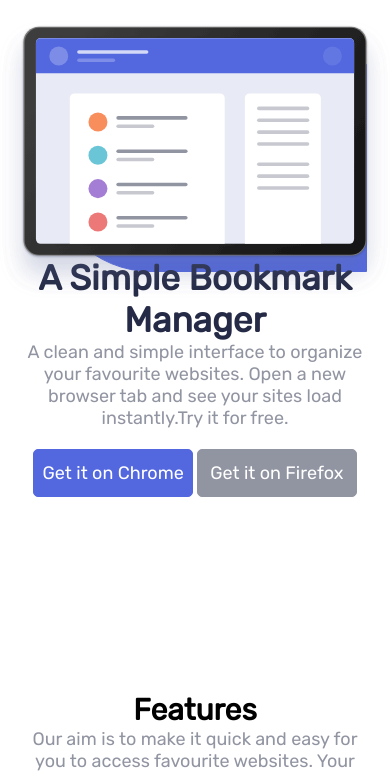
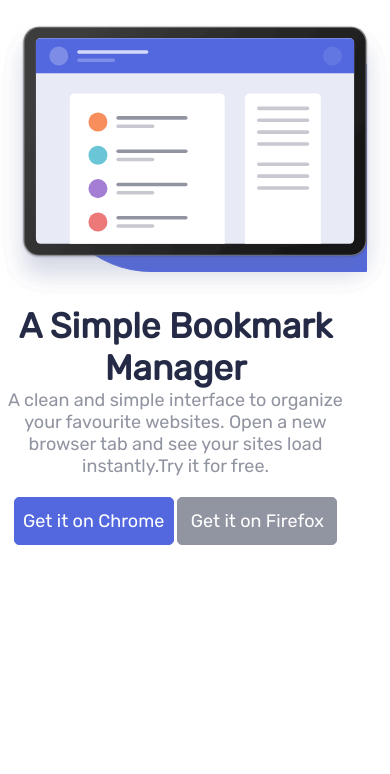
Before and after one commit to Tolulope-xo/Bookmark-landing-page, a plain HTML site: page index.html in a window 390 px wide. Shown: the part 63-837 px from the top of the page. Drawn offline with Linux system fonts and the light colour scheme.

Commit message:
Add files via upload

```diff
--- a/style.css
+++ b/style.css
@@ -506,6 +506,7 @@ input::placeholder {
         width: 100%;
     }
 
+
     .pic {
         display: inline-flex;
         margin-top: 50vh;
@@ -605,7 +606,7 @@ input::placeholder {
     .hero {
         display: block !important;
         margin: auto !important;
-        height: 80vh !important;
+        height: 100vh;
     }
 
     .container2-hero {
@@ -616,16 +617,16 @@ input::placeholder {
     .container1-hero,
     .container2-hero-main {
         font-size: 15px !important;
-        position: relative !important;
+        position: relative;
     }
 
     .container1-hero {
-        top: 20rem !important;
-        width: 90vw !important;
-        margin: auto !important;
+        top: 20rem;
+        width: 90vw;
         align-items: center !important;
         justify-content: center !important;
         text-align: center !important;
+        padding-top: 3rem;
     }
 
     .container2-hero img {
```
